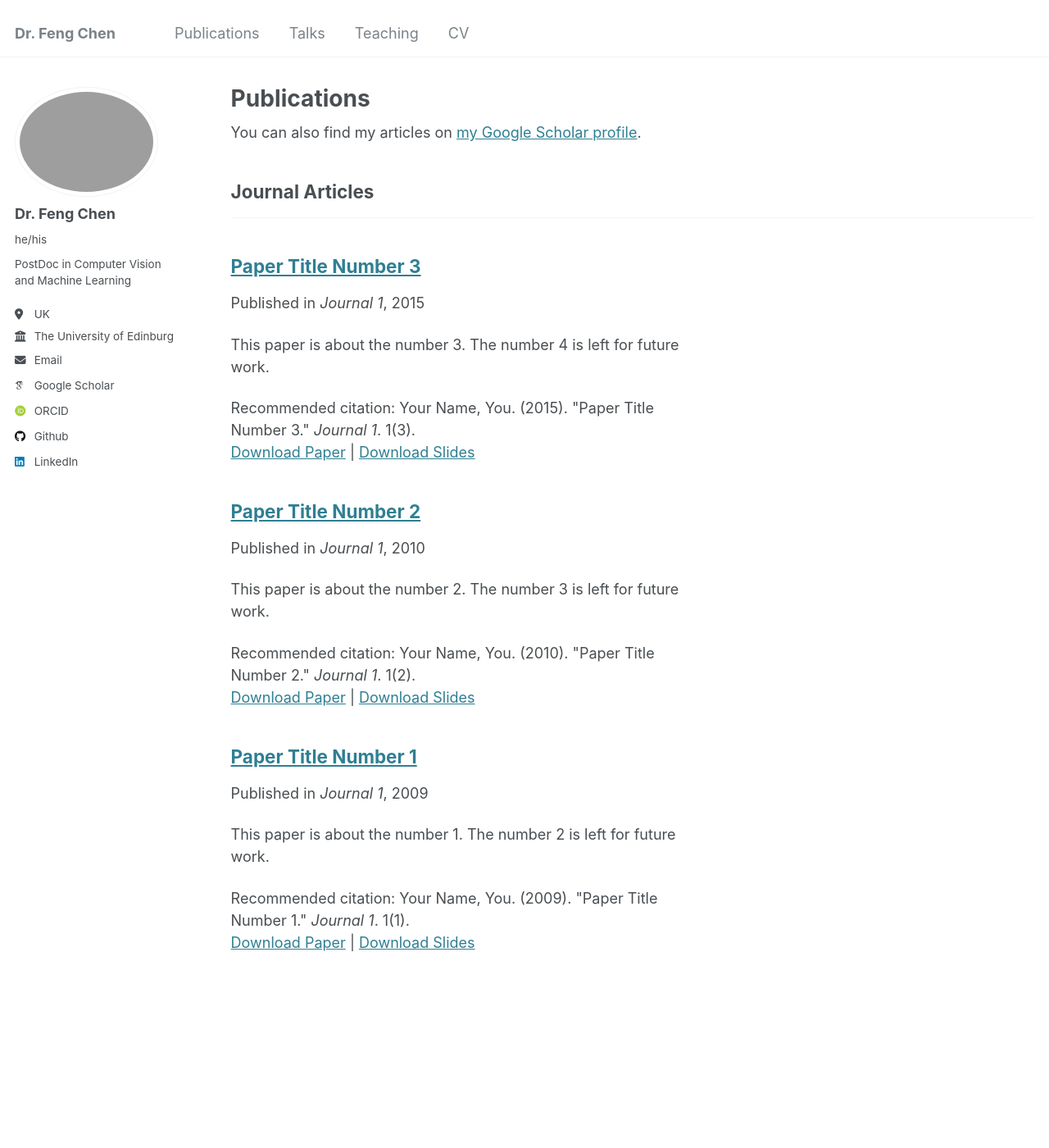
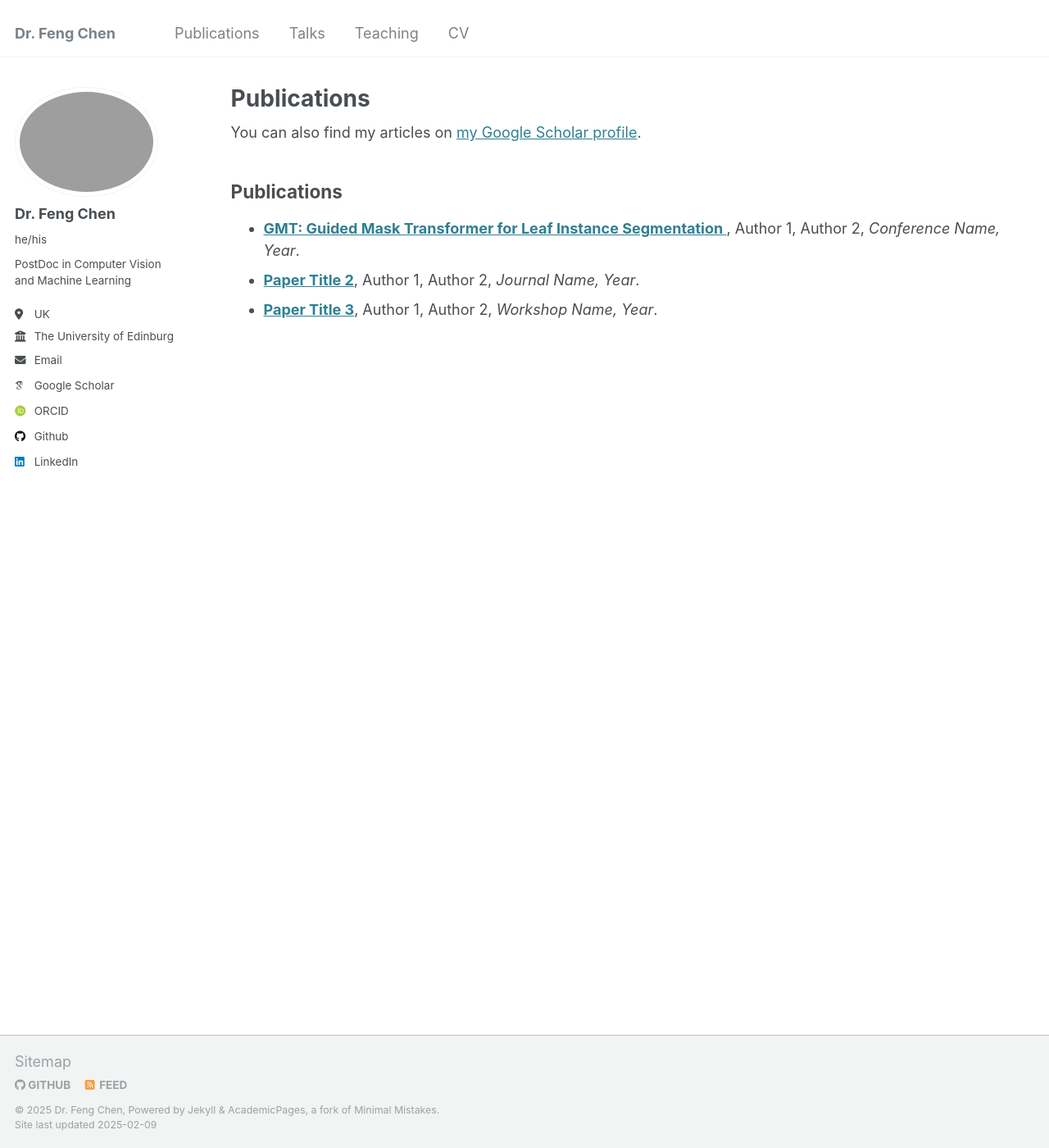
Before and after one commit to fengchen025/fengchen025.github.io, a Jekyll site: the page built from _pages/publications.html, in a window 1280 px wide and 1400 px high. Shown: the whole window at 82% size. Built offline with Jekyll 4.4.1, drawn with Linux system fonts in a browser that asks for light colours; some web fonts are replaced.

Commit message:
Update publications.html

```diff
--- a/_pages/publications.html
+++ b/_pages/publications.html
@@ -11,23 +11,10 @@ author_profile: true
 
 {% include base_path %}
 
-<!-- New style rendering if publication categories are defined -->
-{% if site.publication_category %}
-  {% for category in site.publication_category  %}
-    {% assign title_shown = false %}
-    {% for post in site.publications reversed %}
-      {% if post.category != category[0] %}
-        {% continue %}
-      {% endif %}
-      {% unless title_shown %}
-        <h2>{{ category[1].title }}</h2><hr />
-        {% assign title_shown = true %}
-      {% endunless %}
-      {% include archive-single.html %}
-    {% endfor %}
-  {% endfor %}
-{% else %}
-  {% for post in site.publications reversed %}
-    {% include archive-single.html %}
-  {% endfor %}
-{% endif %}
+<h2>Publications</h2>
+<ul>
+  <li><strong><a href="https://arxiv.org/abs/2406.17109">GMT: Guided Mask Transformer for Leaf Instance Segmentation
+</a></strong>, Author 1, Author 2, <em>Conference Name, Year</em>.</li>
+  <li><strong><a href="link-to-paper">Paper Title 2</a></strong>, Author 1, Author 2, <em>Journal Name, Year</em>.</li>
+  <li><strong><a href="link-to-paper">Paper Title 3</a></strong>, Author 1, Author 2, <em>Workshop Name, Year</em>.</li>
+</ul>
```
